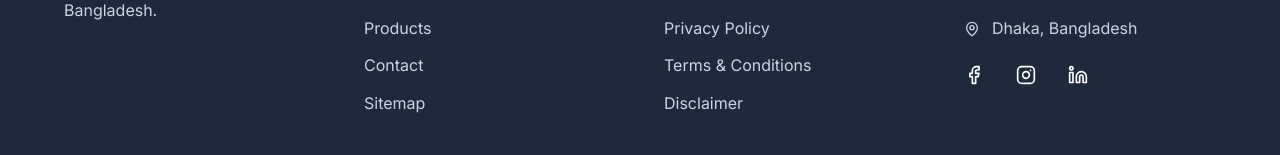
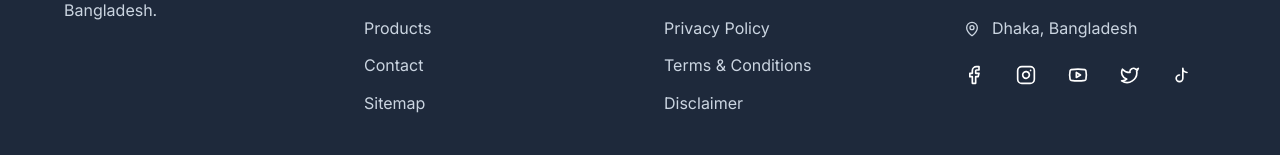
Before and after one commit to nahidrajbd/PhysioCare, a React (Vite) app: page / in a window 1280 px wide. Shown: the part 3441-3596 px from the top of the page. Built offline with nearby package versions, Linux system fonts and the light colour scheme.

Commit message:
Social Media

```diff
--- a/src/components/Layout.jsx
+++ b/src/components/Layout.jsx
@@ -1,6 +1,7 @@
 import { useState } from 'react';
 import { Link, useLocation } from 'react-router-dom';
-import { Menu, X, Phone, Mail, MapPin, Facebook, Instagram, Linkedin } from 'lucide-react';
+import { Menu, X, Phone, Mail, MapPin, Facebook, Instagram, Youtube, Twitter } from 'lucide-react';
+import Tiktok from './icons/Tiktok';
 import { motion, AnimatePresence } from 'framer-motion';
 
 const Navbar = () => {
@@ -177,9 +178,11 @@ const Footer = () => {
             <li><MapPin size={16} /> Dhaka, Bangladesh</li>
           </ul>
           <div className="social-links">
-            <a href="#"><Facebook size={20} /></a>
-            <a href="#"><Instagram size={20} /></a>
-            <a href="#"><Linkedin size={20} /></a>
+            <a href="https://www.facebook.com/physiocarebdplus/" target="_blank" rel="noopener noreferrer"><Facebook size={20} /></a>
+            <a href="https://www.instagram.com/physiocarebdplus/" target="_blank" rel="noopener noreferrer"><Instagram size={20} /></a>
+            <a href="https://www.youtube.com/@PhysioCareBDPlus" target="_blank" rel="noopener noreferrer"><Youtube size={20} /></a>
+            <a href="https://x.com/physiocarebd" target="_blank" rel="noopener noreferrer"><Twitter size={20} /></a>
+            <a href="https://www.tiktok.com/@physiocarebdplus" target="_blank" rel="noopener noreferrer"><Tiktok size={20} /></a>
           </div>
         </div>
       </div>
--- /dev/null
+++ b/src/components/icons/Tiktok.jsx
@@ -0,0 +1,21 @@
+
+import React from 'react';
+
+const Tiktok = ({ size = 24, color = "currentColor", ...props }) => (
+    <svg
+        xmlns="http://www.w3.org/2000/svg"
+        width={size}
+        height={size}
+        viewBox="0 0 24 24"
+        fill="none"
+        stroke={color}
+        strokeWidth="2"
+        strokeLinecap="round"
+        strokeLinejoin="round"
+        {...props}
+    >
+        <path d="M9 12a4 4 0 1 0 4 4V4a5 5 0 0 0 5 5" />
+    </svg>
+);
+
+export default Tiktok;
```
Also changed, not shown: check_icons.js (added, +10 -0 lines).
